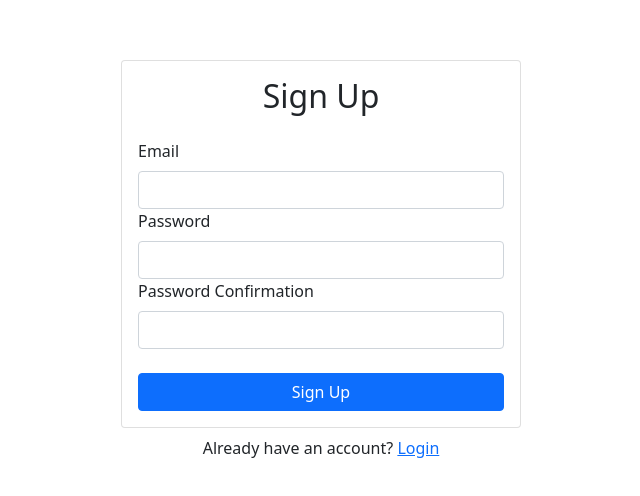
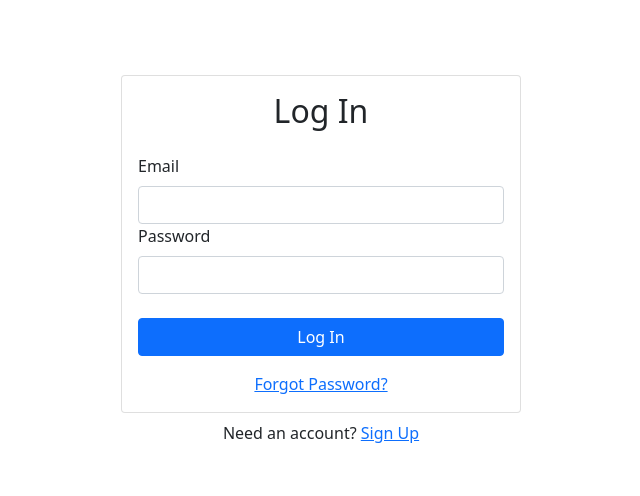
Before and after one commit to saravanamuthu1/myapp2, a React (Create React App) app: page / in a window 1280 px wide. Shown: the part 140-636 px from the top of the page, without its empty margins (319-959 px from the left). Built offline with nearby package versions, Linux system fonts and the light colour scheme; no server answers.

Commit message:
remove button added

```diff
--- a/src/App.js
+++ b/src/App.js
@@ -16,7 +16,7 @@ function App() {
   return (
   <AuthProvider>
 <Routes>
-          <Route exact path="/" element={<Signup />}/>
+          <Route exact path="/" element={<Login />}/>
           <Route exact path="/signup" element={<Signup/>}/>
           <Route exact path="/dashboard" element={<Dashboard />}>
           <Route exact path="/dashboard/Home" element={<Home/>}/>
--- a/src/Components/Publication.js
+++ b/src/Components/Publication.js
@@ -115,9 +115,9 @@ class Publication extends React.Component {
                 return (
                   <li key={item.id}>
                     {item.value}
-                    <button className="btn btn-floating" onClick={() => this.deleteItem(item.id)}>
-                      <i class="material-icons">x</i>
-                    </button>
+                    <Button className="light" onClick={() => this.deleteItem(item.id)}>
+                      <i class="material-icons">**Remove**</i>
+                    </Button>
                   </li>
                 );
               })}
```
